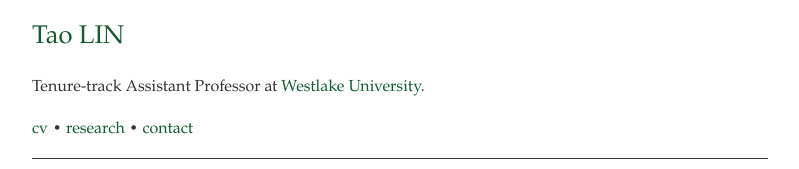
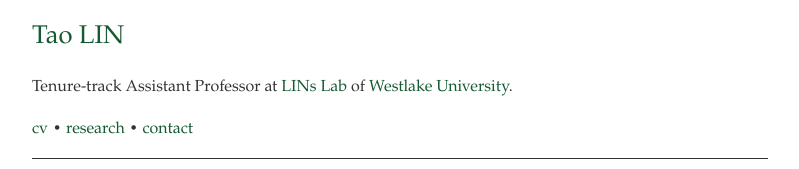
Before and after one commit to tlin-taolin/tlin-taolin.github.io, a plain HTML site: page index.html in a window 1280 px wide. Shown: the top 169 px of the page, without its empty margins (240-1039 px from the left). Drawn offline with Linux system fonts and the light colour scheme.

Commit message:
minor for bio.

```diff
--- a/index.html
+++ b/index.html
@@ -34,7 +34,7 @@
     </header>
 
     <p>
-      <span class="note">Tenure-track Assistant Professor at <a href="https://en.westlake.edu.cn/">Westlake University</a>.</span><br>
+      <span class="note">Tenure-track Assistant Professor at <a href="https://lins-lab.github.io/">LINs Lab</a> of <a href="https://en.westlake.edu.cn/">Westlake University</a>.</span><br>
     </p>
 
     <nav>
```
